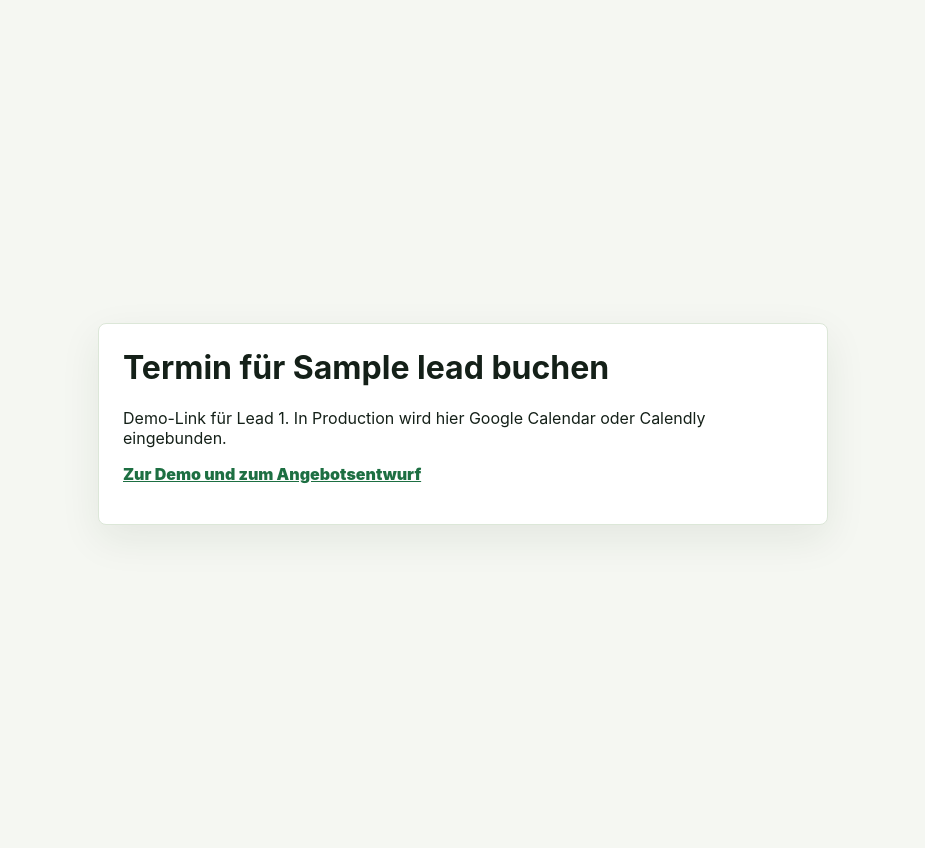
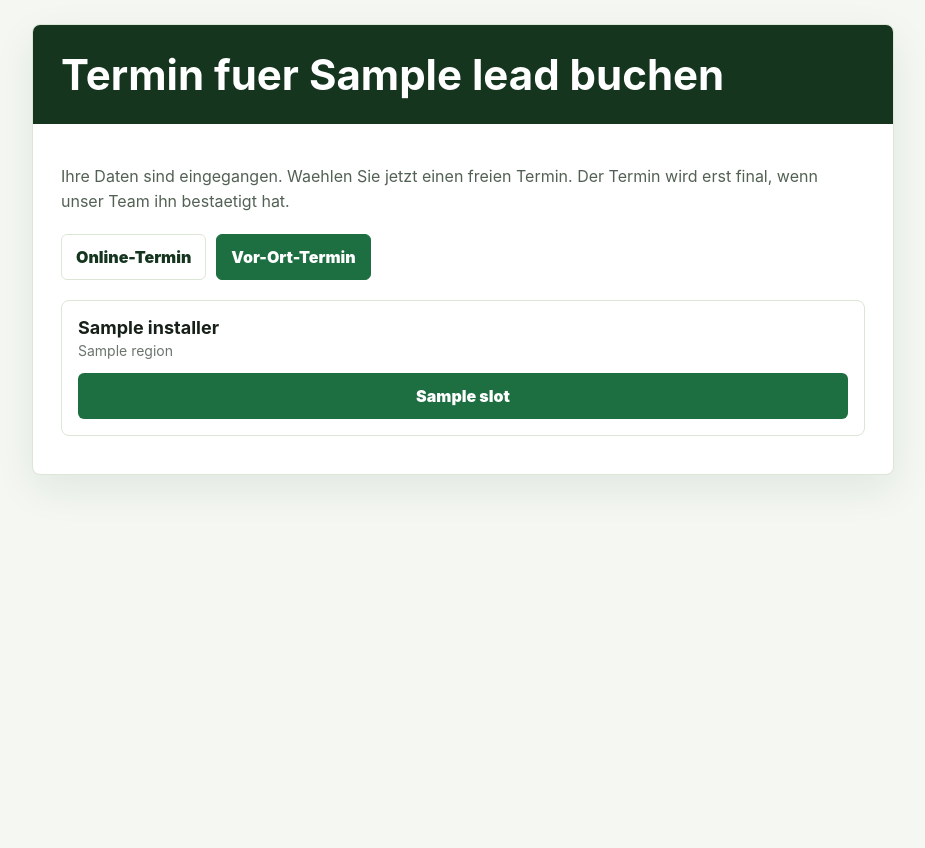
Before and after one commit to Alextum207/SolarPingu, a FastAPI app: template templates/book.html in a window 1280 px wide. Shown: the whole page, without its empty margins (177-1102 px from the left). Run offline with FastAPI, Linux system fonts and the light colour scheme; the template is opened without the code that fills it: most values are stand-ins (such as "Sample title", 1, 10 or a date in 2020).

Commit message:
Add customer booking approval flow

```diff
--- a/app/main.py
+++ b/app/main.py
@@ -6,6 +6,7 @@ from contextlib import asynccontextmanager
 from datetime import datetime, timedelta
 from io import BytesIO
 from typing import Annotated, Any, Awaitable, Callable
+from urllib.parse import quote
 from uuid import uuid4
 
 import httpx
@@ -909,6 +910,12 @@ async def speechmatics_callback(payload: dict[str, Any]) -> dict[str, Any]:
             voice_result=voice.model_dump(mode="json"),
             planning_context=_email_planning_context(agentic),
         )
+        customer_followup = None
+        if voice.intent in {"closed", "ready_to_book"}:
+            customer_followup = email.send_customer_booking_followup(
+                lead,
+                summary=voice.response_text,
+            )
         db.update_agentic_artifacts(
             lead_id,
             status=voice.next_status,
@@ -919,6 +926,7 @@ async def speechmatics_callback(payload: dict[str, Any]) -> dict[str, Any]:
                 "qualification": qualification,
                 "voice_result": voice.model_dump(mode="json"),
                 "summary_email": summary_mail,
+                "customer_booking_followup": customer_followup,
             },
         )
         return {
@@ -983,6 +991,7 @@ def confirm_installer_slot(
     lead_id: str,
     slot: str | None = None,
     installer_id: str | None = None,
+    mode: str = "in_person",
 ) -> HTMLResponse:
     stored = db.get_agentic_lead(lead_id)
     if stored is None:
@@ -991,6 +1000,7 @@ def confirm_installer_slot(
     installer = installers.get_installer(installer_id)
     selected = _selected_installer_slot(slot, calendar_id=installer["calendar_id"])
     end = selected + timedelta(minutes=calendar.SLOT_MINUTES)
+    appointment_kind = "Online-Beratung" if mode == "online" else "Vor-Ort-Planung"
     voice = stored.get("voice") or {}
     existing_appointment = voice.get("installer_appointment") or {}
     existing_start_raw = existing_appointment.get("start")
@@ -1023,6 +1033,7 @@ def confirm_installer_slot(
         end=end,
         calendar_id=installer["calendar_id"],
         idempotency_key=f"installer:{lead_id}:{installer['id']}:{selected.isoformat()}",
+        appointment_kind=appointment_kind,
         replace_event_id=(
             str(existing_appointment.get("calendar_event_id"))
             if existing_appointment.get("confirmed")
@@ -1045,7 +1056,16 @@ def confirm_installer_slot(
         "calendar_id": installer["calendar_id"],
         "calendar_event_id": booking.event_id,
         "calendar_link": booking.html_link,
+        "mode": mode,
     }
+    customer_confirmation = email.send_customer_appointment_confirmed(
+        lead=lead,
+        selected_start=selected,
+        selected_end=end,
+        mode=mode,
+        installer_name=installer["name"],
+    )
+    voice["customer_appointment_confirmation"] = customer_confirmation
     db.update_agentic_artifacts(lead_id, status="installer_appointment_confirmed", voice=voice)
     return _installer_confirmation_page(
         lead=lead,
@@ -1609,6 +1629,10 @@ async def voice_session(payload: VoiceSessionCreate) -> dict[str, Any]:
             planning_context=_email_planning_context(stored),
         )
         voice_payload["summary_email"] = summary_mail
+        voice_payload["customer_booking_followup"] = email.send_customer_booking_followup(
+            lead,
+            summary=voice.response_text,
+        )
     db.update_agentic_artifacts(
         payload.lead_id,
         status=voice.next_status,
@@ -1618,14 +1642,111 @@ async def voice_session(payload: VoiceSessionCreate) -> dict[str, Any]:
 
 
 @app.get("/book/{lead_id}", response_class=HTMLResponse)
-def book_page(request: Request, lead_id: str) -> HTMLResponse:
+def book_page(request: Request, lead_id: str, mode: str = "in_person") -> HTMLResponse:
     stored = db.get_agentic_lead(lead_id)
     if stored is None:
         raise HTTPException(status_code=404, detail="Lead not found.")
+    selected_mode = "online" if mode == "online" else "in_person"
+    installer_options = installers.installer_slot_options(max_slots_per_installer=8)
+    online_slots = [
+        slot.model_dump(mode="json")
+        for slot in calendar.get_available_slots(max_slots=8)
+    ]
     return templates.TemplateResponse(
         request,
         "book.html",
-        {"lead_id": lead_id, "lead": stored.get("intake"), "public_base_url": settings.public_base_url},
+        {
+            "lead_id": lead_id,
+            "lead": stored.get("intake"),
+            "mode": selected_mode,
+            "online_slots": online_slots,
+            "installers": installer_options,
+            "public_base_url": settings.public_base_url,
+        },
+    )
+
+
+@app.post("/book/{lead_id}", response_class=HTMLResponse)
+def request_customer_appointment(
+    request: Request,
+    lead_id: str,
+    mode: Annotated[str, Form()],
+    slot: Annotated[str, Form()],
+    installer_id: Annotated[str | None, Form()] = None,
+) -> HTMLResponse:
+    stored = db.get_agentic_lead(lead_id)
+    if stored is None:
+        raise HTTPException(status_code=404, detail="Lead not found.")
+    lead = SolarLeadIntake.model_validate(stored["intake"])
+    selected_mode = "online" if mode == "online" else "in_person"
+    installer = installers.get_installer(installer_id)
+    selected = _selected_installer_slot(slot, calendar_id=installer["calendar_id"])
+    end = selected + timedelta(minutes=calendar.SLOT_MINUTES)
+    confirm_url = (
+        f"{settings.public_base_url}/installer/confirm/{lead_id}"
+        f"?installer_id={quote(installer['id'])}"
+        f"&slot={quote(selected.isoformat())}"
+        f"&mode={quote(selected_mode)}"
+    )
+    dashboard_url = f"{settings.public_base_url}/dashboard/leads/{lead_id}"
+    request_mail = email.send_installer_booking_request(
+        lead=lead,
+        installer=installer,
+        selected_start=selected,
+        selected_end=end,
+        mode=selected_mode,
+        confirm_url=confirm_url,
+        dashboard_url=dashboard_url,
+    )
+    voice = stored.get("voice") or {}
+    voice["customer_booking_request"] = {
+        "status": "pending_installer_confirmation",
+        "mode": selected_mode,
+        "start": selected.isoformat(),
+        "end": end.isoformat(),
+        "installer_id": installer["id"],
+        "installer_name": installer["name"],
+        "installer_email": installer.get("email"),
+        "confirm_url": confirm_url,
+        "dashboard_url": dashboard_url,
+        "installer_email_status": request_mail.get("status"),
+    }
+    db.update_agentic_artifacts(
+        lead_id,
+        status="customer_slot_requested",
+        voice=voice,
+    )
+    return _customer_booking_requested_page(
+        lead=lead,
+        selected=selected,
+        mode=selected_mode,
+        installer_name=installer["name"],
+    )
+
+
+def _customer_booking_requested_page(
+    *,
+    lead: SolarLeadIntake,
+    selected: datetime,
+    mode: str,
+    installer_name: str,
+) -> HTMLResponse:
+    mode_label = "Online-Termin" if mode == "online" else "Vor-Ort-Termin"
+    return HTMLResponse(
+        f"""<!doctype html>
+<html lang="de">
+<head><meta charset="utf-8"><meta name="viewport" content="width=device-width, initial-scale=1"><title>Termin angefragt</title></head>
+<body style="font-family:Arial,sans-serif;background:#f4f7f2;color:#172018;margin:0;padding:32px;">
+  <main style="max-width:680px;margin:0 auto;background:white;border:1px solid #dbe6d6;border-radius:8px;padding:24px;">
+    <h1 style="margin-top:0;">Terminwunsch ist eingegangen</h1>
+    <p>Danke {lead.name}. Wir haben Ihren Wunsch-Termin an den Handwerker weitergegeben.</p>
+    <p><strong>Art:</strong> {mode_label}</p>
+    <p><strong>Termin:</strong> {selected.strftime('%d.%m.%Y %H:%M Uhr')}</p>
+    <p><strong>Team:</strong> {installer_name}</p>
+    <p>Sobald der Termin final bestaetigt ist, schicken wir Ihnen die Buchungsbestaetigung per E-Mail.</p>
+  </main>
+</body>
+</html>"""
     )
 
 
--- a/app/services/calendar.py
+++ b/app/services/calendar.py
@@ -182,13 +182,14 @@ def book_qualification_call(
     idempotency_key: str | None = None,
     replace_event_id: str | None = None,
     replace_calendar_id: str | None = None,
+    appointment_kind: str = "Vor-Ort-Planung",
 ) -> CalendarBooking:
     service = _google_service()
     if service is None:
         return CalendarBooking(event_id=replace_event_id or f"local-{uuid4().hex}", html_link=None)
 
     target_calendar_id = calendar_id or settings.google_calendar_id
-    summary = f"Solar Vor-Ort-Planung - {name}"
+    summary = f"Solar {appointment_kind} - {name}"
     description = (
         f"Name: {name}\nEmail: {email}\nTelefon: {phone}\n"
         f"Adresse: {address}\nNotiz: {message}"
--- a/app/services/installers.py
+++ b/app/services/installers.py
@@ -12,6 +12,7 @@ def configured_installers() -> list[dict[str, Any]]:
             "id": str(installer.get("id")),
             "name": str(installer.get("name") or installer.get("id")),
             "calendar_id": str(installer.get("calendar_id")),
+            "email": str(installer.get("email") or installer.get("calendar_id")),
             "region": str(installer.get("region") or "Standardgebiet"),
         }
         for installer in settings.installers
--- a/app/services/twilio_bridge.py
+++ b/app/services/twilio_bridge.py
@@ -332,6 +332,10 @@ async def _persist_summary(lead: SolarLeadIntake, state: dict[str, Any]) -> None
         call_summary=summary,
         planning_context=_planning_context(stored or {}),
     )
+    customer_followup = email.send_customer_booking_followup(
+        lead,
+        summary=summary,
+    )
     if stored is not None:
         voice = stored.get("voice") or {}
         voice["twilio_conversation"] = {
@@ -341,6 +345,7 @@ async def _persist_summary(lead: SolarLeadIntake, state: dict[str, Any]) -> None
             "summary": summary,
             "qualification": qualification,
             "summary_email": summary_mail,
+            "customer_booking_followup": customer_followup,
         }
         db.update_agentic_artifacts(
             lead.lead_id or "",
--- a/scripts/simulate_successful_call.py
+++ b/scripts/simulate_successful_call.py
@@ -124,6 +124,10 @@ def simulate_successful_call(lead_id: str) -> dict[str, Any]:
         call_summary=summary,
         planning_context=_planning_context(stored),
     )
+    customer_followup = email.send_customer_booking_followup(
+        lead,
+        summary=summary,
+    )
 
     voice = stored.get("voice") or {}
     voice["twilio_conversation"] = {
@@ -134,6 +138,7 @@ def simulate_successful_call(lead_id: str) -> dict[str, Any]:
         "qualification": qualification,
         "summary": summary,
         "summary_email": summary_mail,
+        "customer_booking_followup": customer_followup,
         "simulated": True,
     }
     voice["customer_call_status"] = "twilio_call_completed"
@@ -150,6 +155,7 @@ def simulate_successful_call(lead_id: str) -> dict[str, Any]:
         "lead_id": lead_id,
         "status": "twilio_call_completed",
         "summary_email_status": summary_mail.get("status"),
+        "customer_followup_status": customer_followup.get("status"),
         "turn_count": len(turns),
     }
 
--- a/templates/book.html
+++ b/templates/book.html
@@ -3,20 +3,79 @@
 <head>
   <meta charset="utf-8">
   <meta name="viewport" content="width=device-width, initial-scale=1">
-  <title>Termin buchen</title>
+  <title>Solar-Termin buchen</title>
   <style>
-    :root { font-family: Inter, Arial, sans-serif; background: #f5f7f2; color: #142018; }
-    body { min-height: 100vh; margin: 0; display: grid; place-items: center; padding: 24px; }
-    main { width: min(680px, 100%); background: #fff; border: 1px solid #dce7d8; border-radius: 8px; padding: 24px; box-shadow: 0 14px 40px rgba(20, 50, 25, .08); }
-    h1 { margin-top: 0; letter-spacing: 0; }
-    a { color: #1d6f42; font-weight: 900; }
+    :root { font-family: Inter, Arial, sans-serif; background: #f4f7f2; color: #172018; }
+    body { margin: 0; min-height: 100vh; padding: 24px; }
+    main { width: min(860px, 100%); margin: 0 auto; background: #fff; border: 1px solid #dbe6d6; border-radius: 8px; box-shadow: 0 14px 40px rgba(20, 50, 25, .08); overflow: hidden; }
+    header { background: #15351f; color: #fff; padding: 24px 28px; }
+    section { padding: 24px 28px; }
+    h1 { margin: 0; font-size: clamp(28px, 6vw, 42px); letter-spacing: 0; }
+    p { color: #526154; line-height: 1.55; }
+    .tabs { display: flex; gap: 10px; flex-wrap: wrap; margin: 20px 0; }
+    .tab { border: 1px solid #dbe6d6; border-radius: 6px; color: #15351f; font-weight: 900; padding: 12px 14px; text-decoration: none; }
+    .tab.active { background: #1d6f42; border-color: #1d6f42; color: #fff; }
+    .installer { border: 1px solid #dbe6d6; border-radius: 8px; padding: 16px; margin: 14px 0; }
+    .installer h2 { margin: 0 0 4px; font-size: 18px; }
+    .slots { display: grid; gap: 10px; grid-template-columns: repeat(auto-fit, minmax(210px, 1fr)); margin-top: 14px; }
+    button { width: 100%; border: 0; border-radius: 6px; background: #1d6f42; color: #fff; cursor: pointer; font: inherit; font-weight: 900; padding: 13px 14px; }
+    .muted { color: #6b746d; font-size: 14px; }
+    .empty { border: 1px dashed #dbe6d6; border-radius: 8px; padding: 18px; color: #6b746d; }
   </style>
 </head>
 <body>
   <main>
-    <h1>Termin für {{ lead.name }} buchen</h1>
-    <p>Demo-Link für Lead {{ lead_id }}. In Production wird hier Google Calendar oder Calendly eingebunden.</p>
-    <p><a href="/demo/{{ lead_id }}">Zur Demo und zum Angebotsentwurf</a></p>
+    <header>
+      <h1>Termin fuer {{ lead.name }} buchen</h1>
+    </header>
+    <section>
+      <p>Ihre Daten sind eingegangen. Waehlen Sie jetzt einen freien Termin. Der Termin wird erst final, wenn unser Team ihn bestaetigt hat.</p>
+      <div class="tabs">
+        <a class="tab {% if mode == 'online' %}active{% endif %}" href="/book/{{ lead_id }}?mode=online">Online-Termin</a>
+        <a class="tab {% if mode != 'online' %}active{% endif %}" href="/book/{{ lead_id }}?mode=in_person">Vor-Ort-Termin</a>
+      </div>
+
+      {% if mode == 'online' %}
+        <div class="installer">
+          <h2>Online mit einer echten Person</h2>
+          <div class="muted">Kurzer Beratungstermin per Telefon oder Video.</div>
+          {% if online_slots %}
+            <div class="slots">
+              {% for slot in online_slots %}
+                <form method="post" action="/book/{{ lead_id }}">
+                  <input type="hidden" name="mode" value="online">
+                  <input type="hidden" name="slot" value="{{ slot.value }}">
+                  <button type="submit">{{ slot.label }}</button>
+                </form>
+              {% endfor %}
+            </div>
+          {% else %}
+            <div class="empty">Aktuell sind keine freien Online-Termine auslesbar.</div>
+          {% endif %}
+        </div>
+      {% else %}
+        {% for installer in installers %}
+          <div class="installer">
+            <h2>{{ installer.name }}</h2>
+            <div class="muted">{{ installer.region }}</div>
+            {% if installer.available_slots %}
+              <div class="slots">
+                {% for slot in installer.available_slots %}
+                  <form method="post" action="/book/{{ lead_id }}">
+                    <input type="hidden" name="mode" value="in_person">
+                    <input type="hidden" name="installer_id" value="{{ installer.id }}">
+                    <input type="hidden" name="slot" value="{{ slot.value }}">
+                    <button type="submit">{{ slot.label }}</button>
+                  </form>
+                {% endfor %}
+              </div>
+            {% else %}
+              <div class="empty">Aktuell sind fuer dieses Team keine freien Termine auslesbar.</div>
+            {% endif %}
+          </div>
+        {% endfor %}
+      {% endif %}
+    </section>
   </main>
 </body>
 </html>
```
Also changed, not shown: app/services/email.py (+225 -0 lines), tests/test_app.py (+57 -0 lines).
